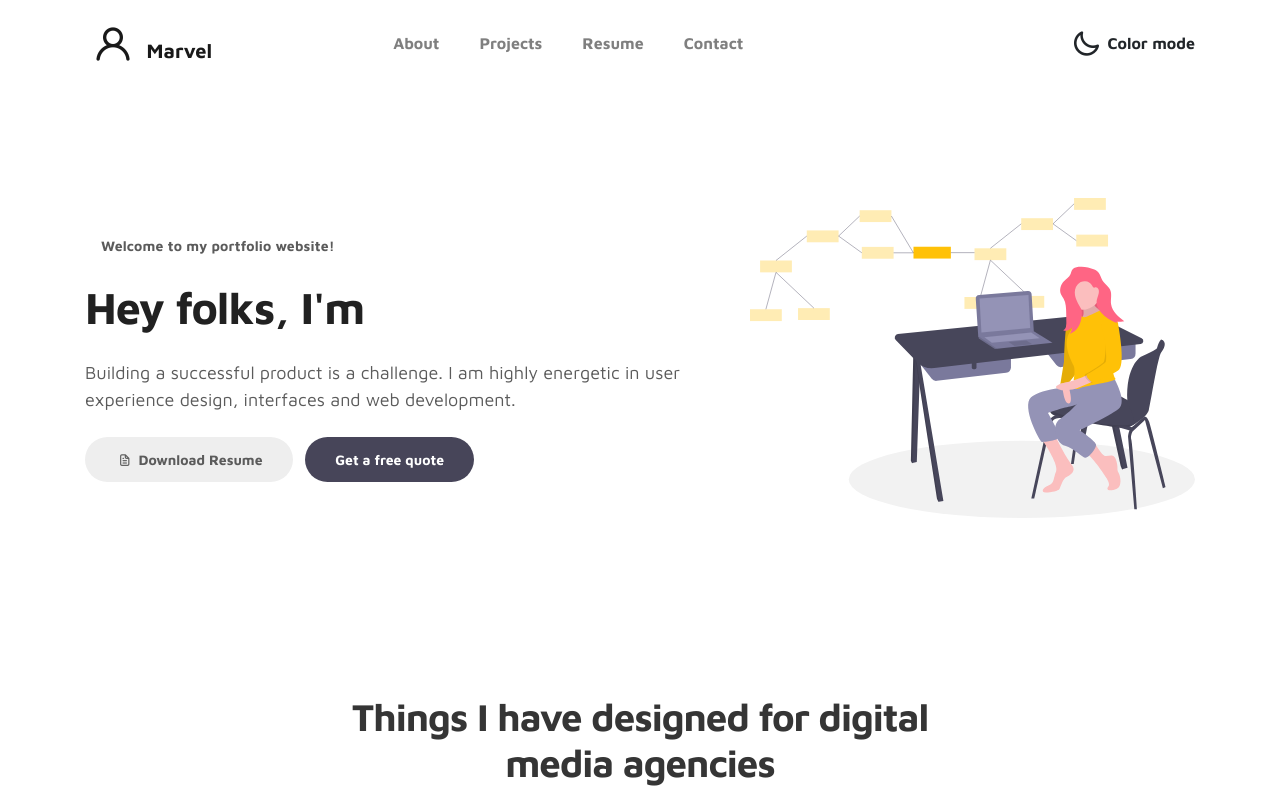
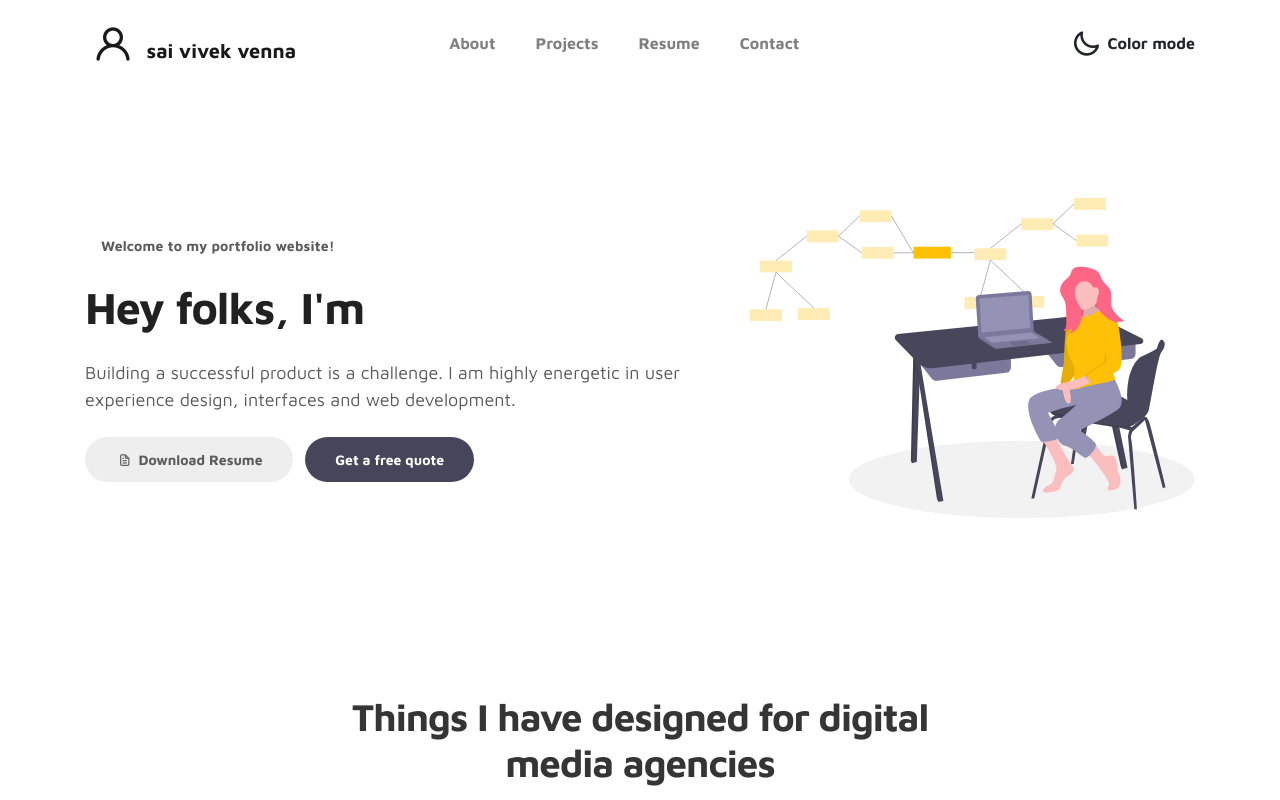
Before and after one commit to saivivekvenna/saivivekvenna.github.io, a plain HTML site: page index.html in a window 1280 px wide. Shown: the top 800 px of the page. Drawn offline with Linux system fonts and the light colour scheme.

Commit message:
Update index.html

```diff
--- a/index.html
+++ b/index.html
@@ -29,7 +29,7 @@ https://www.tooplate.com/view/2115-marvel
     <!-- MENU -->
     <nav class="navbar navbar-expand-sm navbar-light">
         <div class="container">
-            <a class="navbar-brand" href="index.html"><i class='uil uil-user'></i> Marvel</a>
+            <a class="navbar-brand" href="index.html"><i class='uil uil-user'></i> sai vivek venna</a>
 
             <button class="navbar-toggler" type="button" data-toggle="collapse" data-target="#navbarNav" aria-controls="navbarNav" aria-expanded="false"
                 aria-label="Toggle navigation">
```
